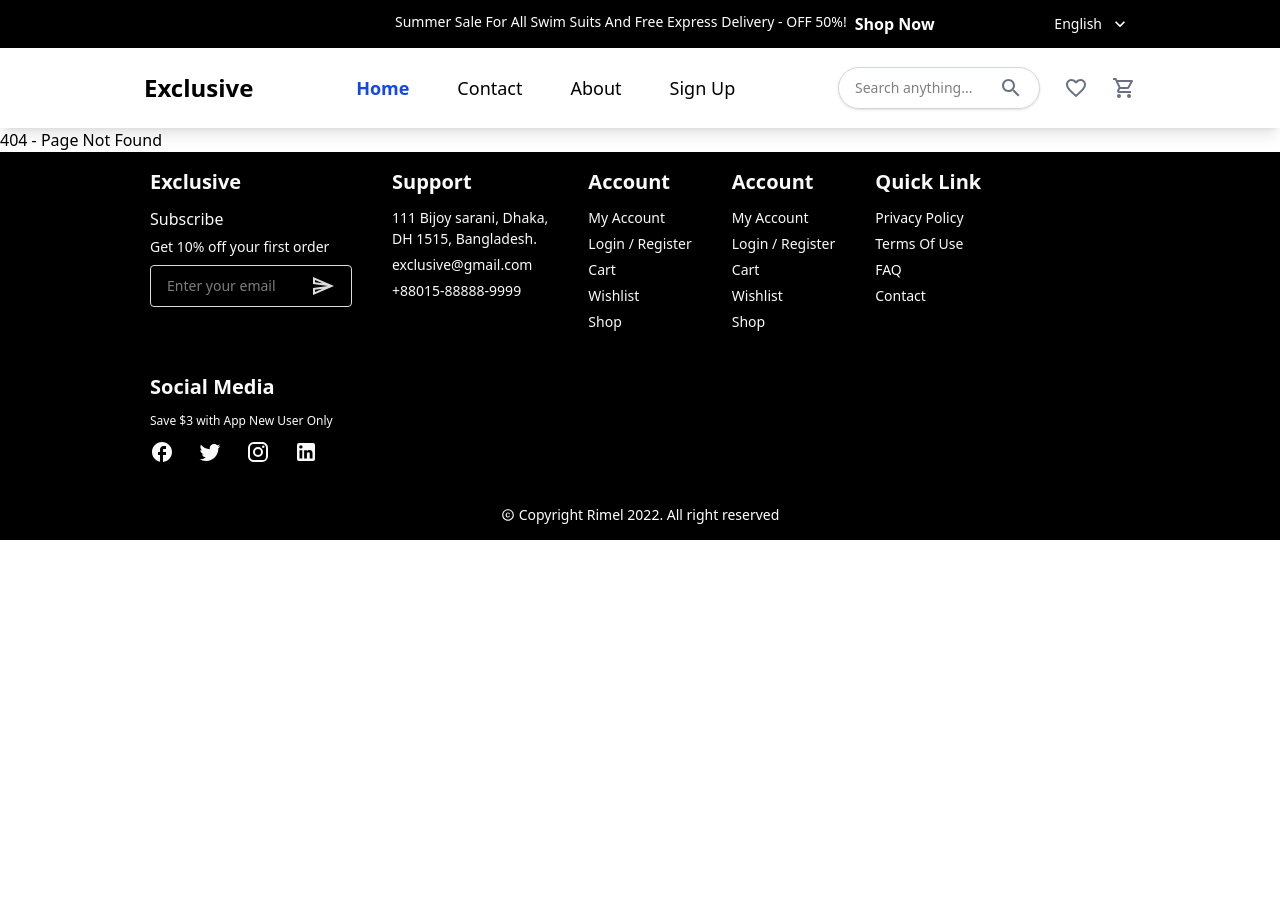
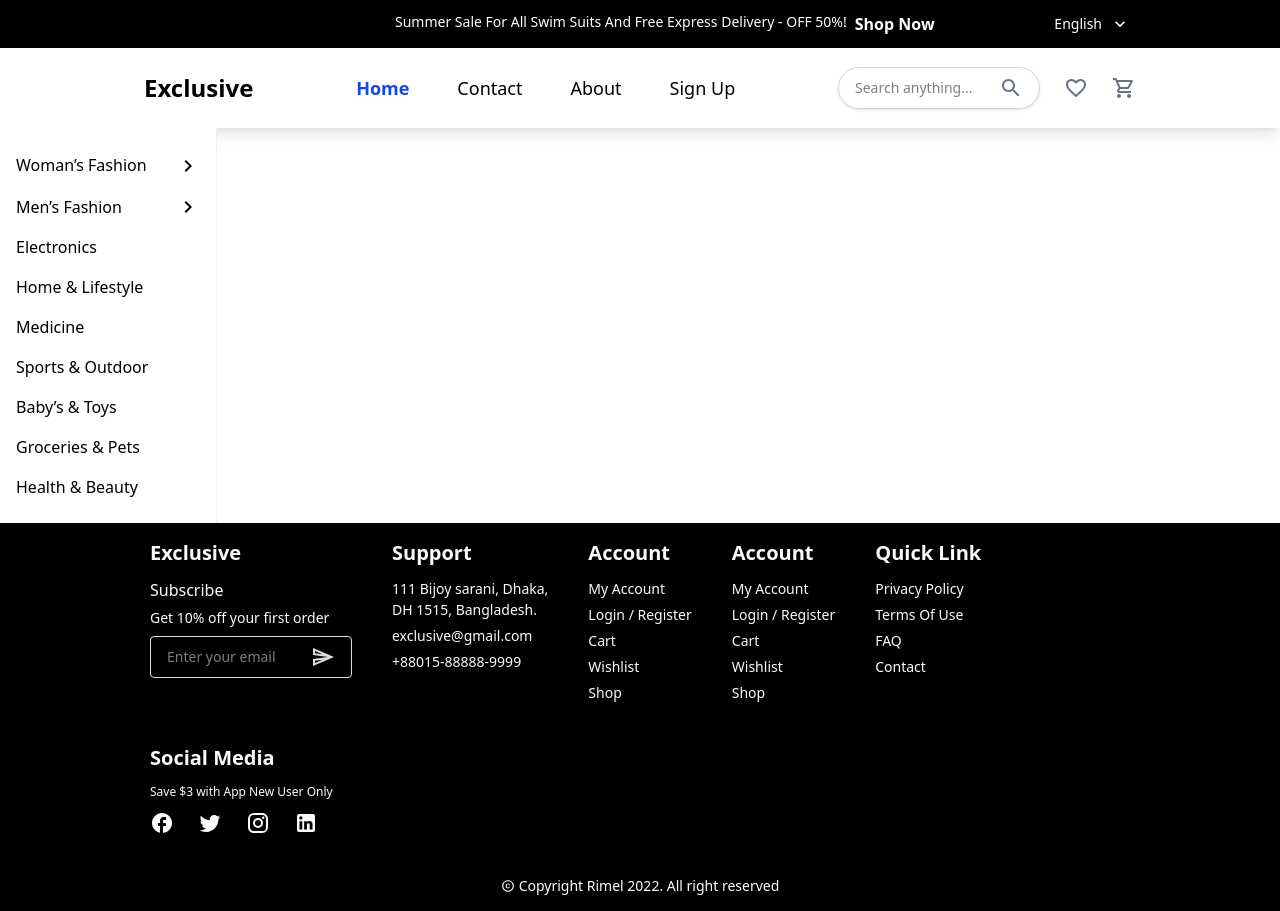
Before and after one commit to mbiopeter/electronic-shop-website, a React (Vite) app: page / in a window 1280 px wide. Before the commit the page ends 800 px from the top, so only its background shows below. Built offline with nearby package versions, Linux system fonts and the light colour scheme.

Commit message:
categories navigation bar

```diff
--- a/package.json
+++ b/package.json
@@ -20,6 +20,7 @@
     "date-fns": "^3.6.0",
     "dayjs": "^1.11.13",
     "framer-motion": "^12.4.7",
+    "lucide-react": "^0.479.0",
     "primeicons": "^7.0.0",
     "primereact": "^10.9.2",
     "react": "^19.0.0",
--- a/src/App.jsx
+++ b/src/App.jsx
@@ -3,6 +3,7 @@ import { BrowserRouter as Router, Routes, Route, Outlet } from "react-router-dom
 import { PrimeReactProvider } from 'primereact/api';
 import UpBar from "./views/components/upBar/UpBar";
 import Footer from "./views/components/footer/Footer";
+import Categories from "./views/components/categories/Categories";
 
 const NotFound = () => <h2>404 - Page Not Found</h2>;
 
@@ -15,6 +16,7 @@ function App() {
           <UpBar />
           <Routes>
             {/*Pages routes */}
+            <Route path="/" element={<Categories />} />
             <Route path="*" element={<NotFound />} />
           </Routes>
           {/* footer */}
--- /dev/null
+++ b/src/views/components/categories/Categories.jsx
@@ -0,0 +1,75 @@
+import React, { useState } from "react";
+import { ExpandMore, ChevronRight } from "@mui/icons-material";
+import { Link } from "react-router-dom";
+
+const categories = [
+    {
+        name: "Woman’s Fashion",
+        link: "/womens-fashion",
+        subcategories: [
+            { name: "Dresses", link: "/womens-fashion/dresses" },
+            { name: "Tops", link: "/womens-fashion/tops" }
+        ]
+    },
+    {
+        name: "Men’s Fashion",
+        link: "/mens-fashion",
+        subcategories: [
+            { name: "Shirts", link: "/mens-fashion/shirts" },
+            { name: "Pants", link: "/mens-fashion/pants" }
+        ]
+    },
+    { name: "Electronics", link: "/electronics" },
+    { name: "Home & Lifestyle", link: "/home-lifestyle" },
+    { name: "Medicine", link: "/medicine" },
+    { name: "Sports & Outdoor", link: "/sports-outdoor" },
+    { name: "Baby’s & Toys", link: "/babys-toys" },
+    { name: "Groceries & Pets", link: "/groceries-pets" },
+    { name: "Health & Beauty", link: "/health-beauty" }
+];
+
+const Categories = () => {
+    const [openCategories, setOpenCategories] = useState({});
+
+    const toggleCategory = (index) => {
+        setOpenCategories((prev) => ({
+            ...prev,
+            [index]: !prev[index]
+        }));
+    };
+
+    return (
+        <div className="w-[217px] bg-white border-r-[#f0eeee] border-r-[1px] p-4">
+            {categories.map((category, index) => (
+                <div key={index} className="border-0 py-2">
+                    <div
+                        className="flex justify-between items-center text-[16px] cursor-pointer text-[#000000] font-[400]"
+                        onClick={() => toggleCategory(index)}>
+                        <Link to={category.link}>{category.name}</Link>
+                        {category.subcategories && (
+                            <div className={`transition-transform duration-700 ${openCategories[index] ? "rotate-90" : ""}`}>
+                                <ChevronRight />
+                            </div>
+                        )}
+                    </div>
+                    {category.subcategories && (
+                        <div
+                            className={`overflow-hidden transition-all duration-700 ${
+                                openCategories[index] ? "max-h-40 opacity-100" : "max-h-0 opacity-0"
+                            }`}>
+                            <div className="ml-4 mt-2 text-gray-500">
+                                {category.subcategories.map((sub, subIndex) => (
+                                    <div key={subIndex} className="py-1">
+                                        <Link to={sub.link}>{sub.name}</Link>
+                                    </div>
+                                ))}
+                            </div>
+                        </div>
+                    )}
+                </div>
+            ))}
+        </div>
+    );
+};
+
+export default Categories;
```
Also changed, not shown: 1 other file (tests, documents, lock files or other folders).
